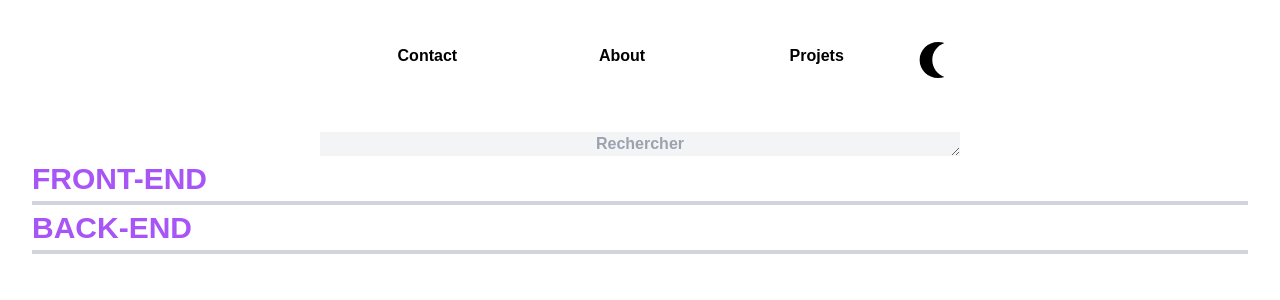
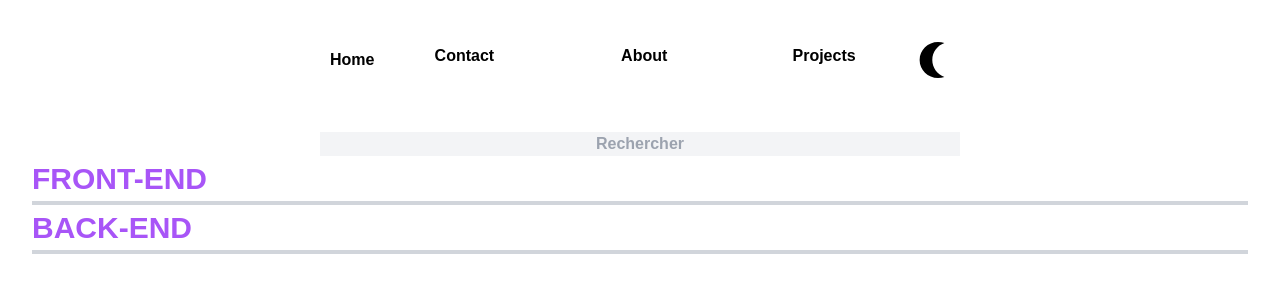
Before and after one commit to Brdlucas/portfolio, a Next.js app: page /page/projects in a window 1280 px wide. Shown: the top 300 px of the page. Built offline with nearby package versions, Linux system fonts and the light colour scheme.

Commit message:
améliration page Home et projects ainsi que le component header

```diff
--- a/next.config.mjs
+++ b/next.config.mjs
@@ -1,4 +1,6 @@
 /** @type {import('next').NextConfig} */
-const nextConfig = {};
+const nextConfig = {
+    basePath: "",
+};
 
 export default nextConfig;
--- a/src/app/components/header.jsx
+++ /dev/null
@@ -1,19 +0,0 @@
-'use client'
-
-import Link from 'next/link';
-import ThemeSwitches from './ThemeSwitch';
-
-const Header = () => {
-    return (
-    <header className='max-2xl:h-[120px] md:h-[100px]'>
-    <nav className='max-2xl:text-center max-2xl:p-[10px] font-bold 2xl:absolute max-lg:w-[70%] m-auto max-2xl:w-[50%]  md:flex md:flex-row 2xl:w-[30%] md:right-[250px] md:mt-8 items-center md:place-content-around'>
-      <Link href='page/contact' className='block max-2xl:mb-[10px] max-2xl:w-[50%] max-2xl:m-auto'>Contact</Link>
-      <Link href='/page/about' className='block max-2xl:mb-[10px] max-2xl:w-[50%] max-2xl:m-auto'>About</Link>
-      <Link href='/page/projects' className='block max-2xl:mb-[10px] max-2xl:w-[50%] max-2xl:m-auto'>Projets</Link>
-      <ThemeSwitches />
-    </nav>
-  </header>
-  )
-}
-
-export default Header;
--- /dev/null
+++ b/src/app/components/header.tsx
@@ -0,0 +1,23 @@
+'use client'
+
+import Link from 'next/link';
+import ThemeSwitches from './ThemeSwitch';
+import { usePathname } from 'next/navigation';
+
+const Header = () => {
+  const pathname = usePathname();
+
+  return (
+    <header className='max-2xl:h-[120px] md:h-[100px]'>
+      <nav className='max-2xl:text-center max-2xl:p-[10px] font-bold 2xl:absolute max-lg:w-[70%] m-auto max-2xl:w-[50%]  md:flex md:flex-row 2xl:w-[30%] md:right-[250px] md:mt-8 items-center md:place-content-around'>
+        {pathname === '/' ? null : <Link href={'/'}>Home</Link>}
+        <Link href='/contact' className='block max-2xl:mb-[10px] max-2xl:w-[50%] max-2xl:m-auto'>Contact</Link>
+        <Link href='/page/about' className='block max-2xl:mb-[10px] max-2xl:w-[50%] max-2xl:m-auto'>About</Link>
+        <Link href='/page/projects' className='block max-2xl:mb-[10px] max-2xl:w-[50%] max-2xl:m-auto'>Projects</Link>
+        <ThemeSwitches />
+      </nav>
+    </header>
+  )
+}
+
+export default Header;
--- a/src/app/page.jsx
+++ b/src/app/page.jsx
@@ -1,7 +1,12 @@
+"use client"
+
 import Image from 'next/image';
-import Header from './components/header';
+import Header from './components/header.tsx';
 import Profile from '../../public/img/_DSC5091.jpg';
 import Link from 'next/link';
+
+
+
 
 export default function Home() {
   return (
@@ -18,13 +23,14 @@ export default function Home() {
           className="rounded-full"
           alt="Photo de Profile"
           property='Lucas Bourdon'
+          sizes='36x36'
           />
         </div>
         <strong className='block text-center mt-[15px] w-[75%] m-auto max-2xl:text-[25px] md:text-[30px]'>Lucas Bourdon</strong>
           </div>
         <div className=' h-[40%] 2xl:absolute md:left-[240px] max-2xl:mt-5 2xl:mt-48 2xl:w-[35%]'>
         <h2 className='max-2xl:mt-16 max-2xl:m-auto md:text-2xl text-justify tracking-tighter max-2xl:w-[75%] max-3xl:w-[90%]'>Lorem ipsum, dolor sit amet consectetur adipisicing elit. Consequuntur voluptatibus ipsum voluptates, totam sequi maxime a ut. Voluptatibus voluptatem ea, ad eligendi, ab quod eum possimus magnam repellat fugiat fuga?</h2>
-        <Link href="/page/projects" className='2xl:absolute max-2xl:block m-auto max-2xl:w-[30%] max-md:w-[70%] max-md:mt-5 max-2xl:mt-10 2xl:mt-16 2xl:w-[35%] text-center text-2xl text-white p-5 bg-gradient-to-r from-violet-500 to-fuchsia-500'>Mes créations</Link>
+        <Link shallow href="/page/projects" className='2xl:absolute max-2xl:block m-auto max-2xl:w-[30%] max-md:w-[70%] max-md:mt-5 max-2xl:mt-10 2xl:mt-16 2xl:w-[35%] text-center text-2xl text-white p-5 bg-gradient-to-r from-violet-500 to-fuchsia-500'>Mes créations</Link>
         </div>
       </section>
     </main>
--- a/src/app/page/projects/page.jsx
+++ b/src/app/page/projects/page.jsx
@@ -3,11 +3,11 @@ import Header from "@/app/components/header"
 
 export default function Portfolio() {
     return (
-    <body>
+    <div>
         <Header/>
         <div>
             <div>
-                <textarea name="search-textarea" cols="10" rows="1" placeholder='Rechercher' className="flex w-[50%] m-auto bg-gray-100 text-center font-semibold "  ></textarea>
+                <textarea name="search-textarea" cols="10" rows="1" placeholder='Rechercher' className="flex w-[50%] m-auto bg-gray-100 text-center font-semibold resize-none " />
             </div>
             <section className="Front-End">
                 <h1 className="text-[30px] w-[95%] m-auto border-b-4 border-gray-300 text-purple-500 font-bold uppercase" >Front-End</h1>
@@ -16,6 +16,6 @@ export default function Portfolio() {
                 <h2 className="text-[30px] w-[95%] m-auto border-b-4 border-gray-300 text-purple-500 font-bold uppercase">Back-End</h2>
             </section>
         </div>
-    </body>
+    </div>
     )
 }
--- a/tsconfig.json
+++ b/tsconfig.json
@@ -26,7 +26,7 @@
     "**/*.ts",
     "**/*.tsx",
     ".next/types/**/*.ts",
-    "src/app/components/header.jsx"
+    "src/app/components/header.tsx"
   ],
   "exclude": ["node_modules"]
 }
```
